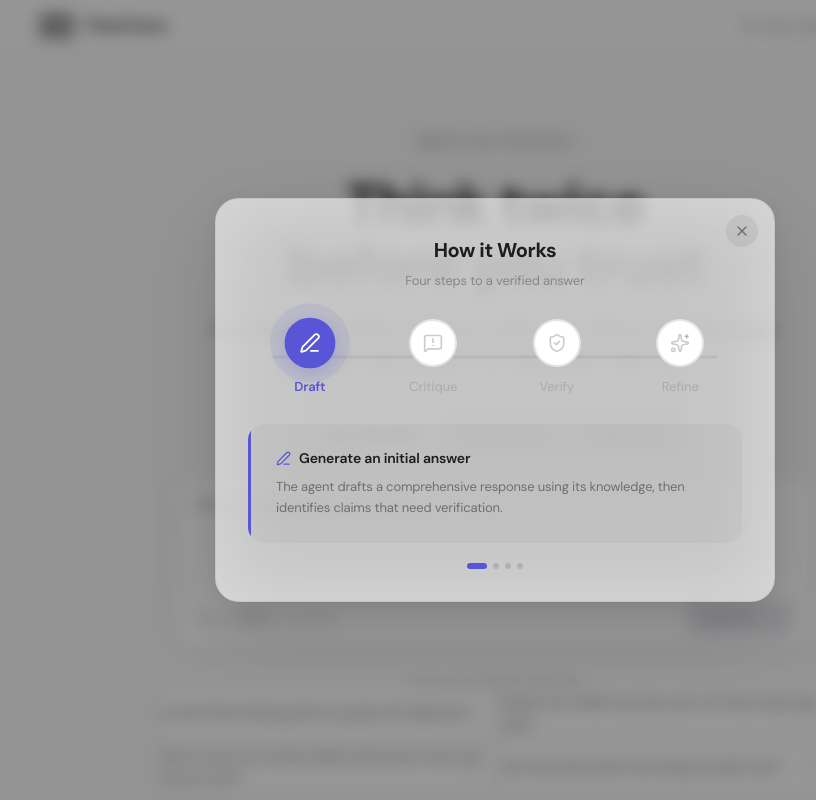
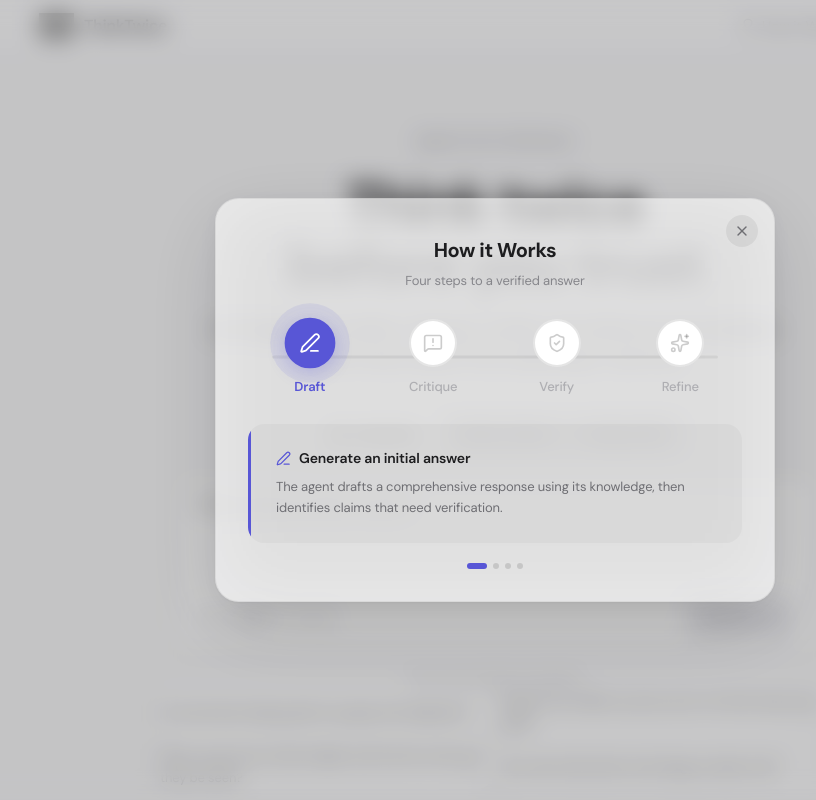
Before and after one commit to apattichis/thinktwice, a Next.js app in the folder frontend/: page / in a window 1280 px wide. Both pictures are taken after a click on the button "How it Works". Shown: the top 800 px of the page, without its empty margins (145-961 px from the left). Built offline with nearby package versions, Linux system fonts and the light colour scheme; no server answers; grey boxes are pictures that could not be loaded.

Commit message:
fix(frontend): lighten How it Works modal backdrop
Reduce scrim opacity from 0.4 to 0.2 and increase blur for a brighter,
more Apple-like modal overlay feel.

```diff
--- a/frontend/src/components/how-it-works.tsx
+++ b/frontend/src/components/how-it-works.tsx
@@ -127,9 +127,9 @@ export function HowItWorks({ open, onClose }: HowItWorksProps) {
             alignItems: "center",
             justifyContent: "center",
             padding: "24px",
-            background: "rgba(0, 0, 0, 0.4)",
-            backdropFilter: "blur(8px)",
-            WebkitBackdropFilter: "blur(8px)",
+            background: "rgba(0, 0, 0, 0.2)",
+            backdropFilter: "blur(12px)",
+            WebkitBackdropFilter: "blur(12px)",
           }}
         >
           {/* Modal container */}
```
